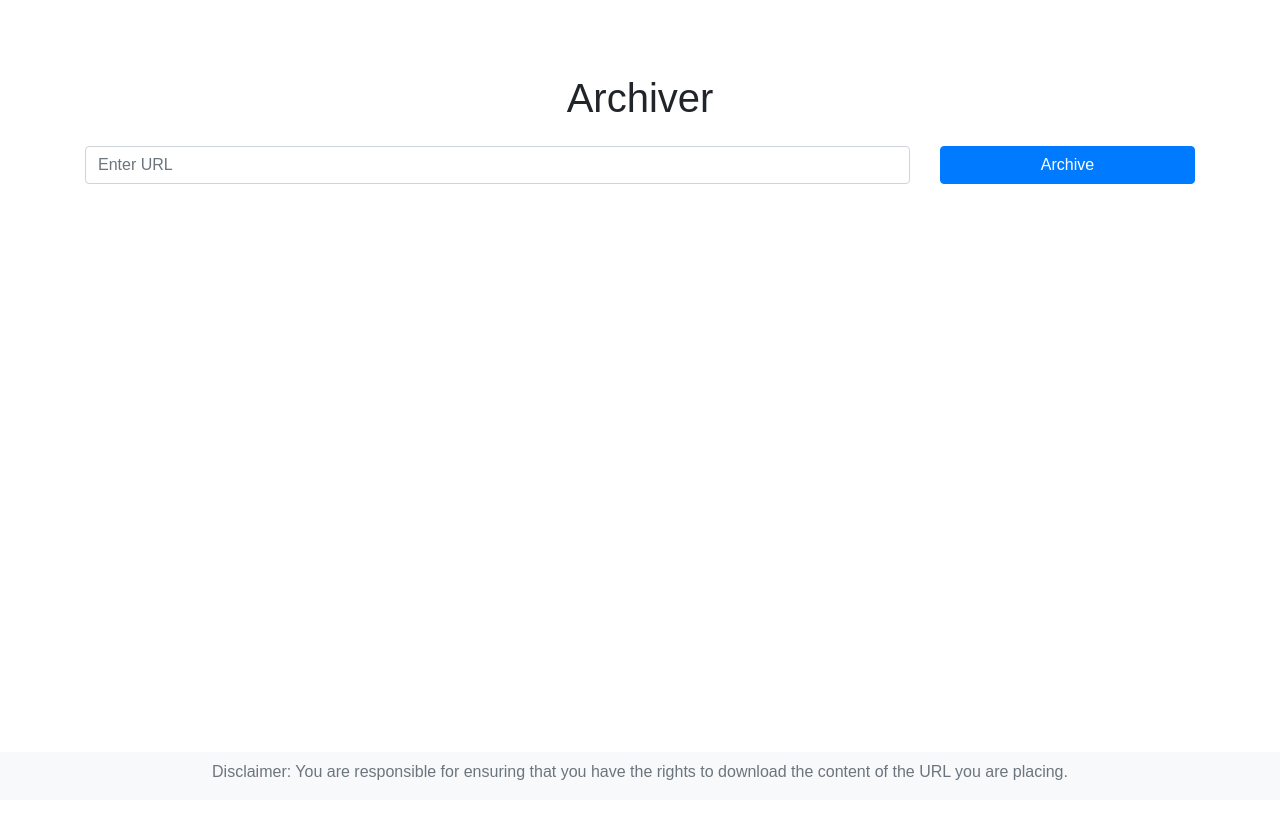
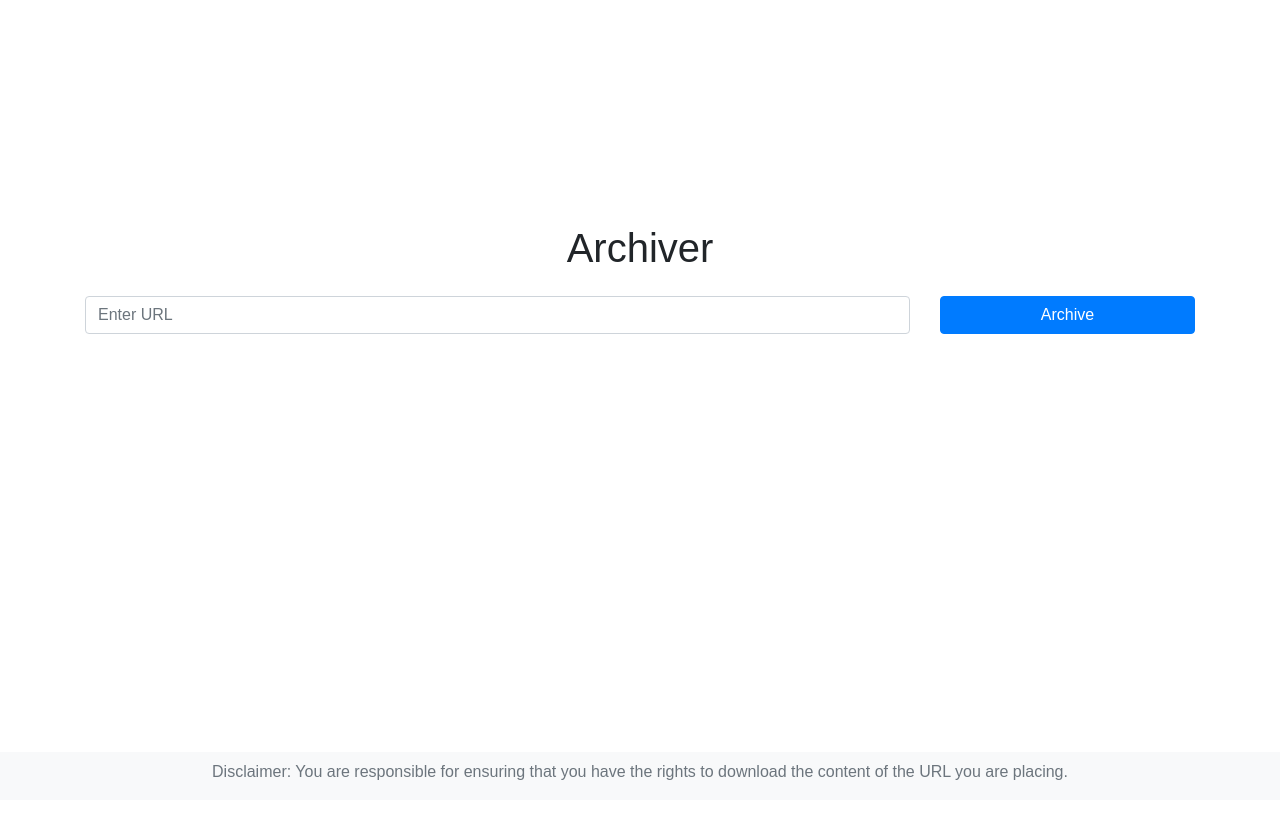
Before and after one commit to qalandarov/archiver, a plain HTML site: page index.html in a window 1280 px wide. Drawn offline with nearby package versions, Linux system fonts and the light colour scheme.

Commit message:
Vertically center the component + url input type

```diff
--- a/index.html
+++ b/index.html
@@ -10,7 +10,7 @@
   <link rel="stylesheet" type="text/css" href="spinner.css">
 </head>
 
-<body>
+<body class="align-items-center">
   <div class="spinner-container" id="spinner-container">
     <div class="spinner"></div>
   </div>
@@ -20,7 +20,7 @@
     <form onsubmit="processLink(event)">
       <div class="row justify-content-center">
         <div class="col-sm-9">
-          <input type="text" class="form-control" id="urlInput" placeholder="Enter URL">
+          <input type="url" class="form-control" id="urlInput" placeholder="Enter URL">
           <div class="progress-container" id="progress-container">
             <progress id="progress-bar" value="0" max="100"></progress>
           </div>
--- a/styles.css
+++ b/styles.css
@@ -1,12 +1,13 @@
 body {
   font-family: 'Arial', sans-serif;
   text-align: center;
-  margin: 50px 0;
   display: flex;
   flex-direction: column;
-  min-height: 100vh;
 }
 
 .container {
   flex: 1;
+  margin: 0;
+  position: absolute;
+  top: 25%;
 }
```
